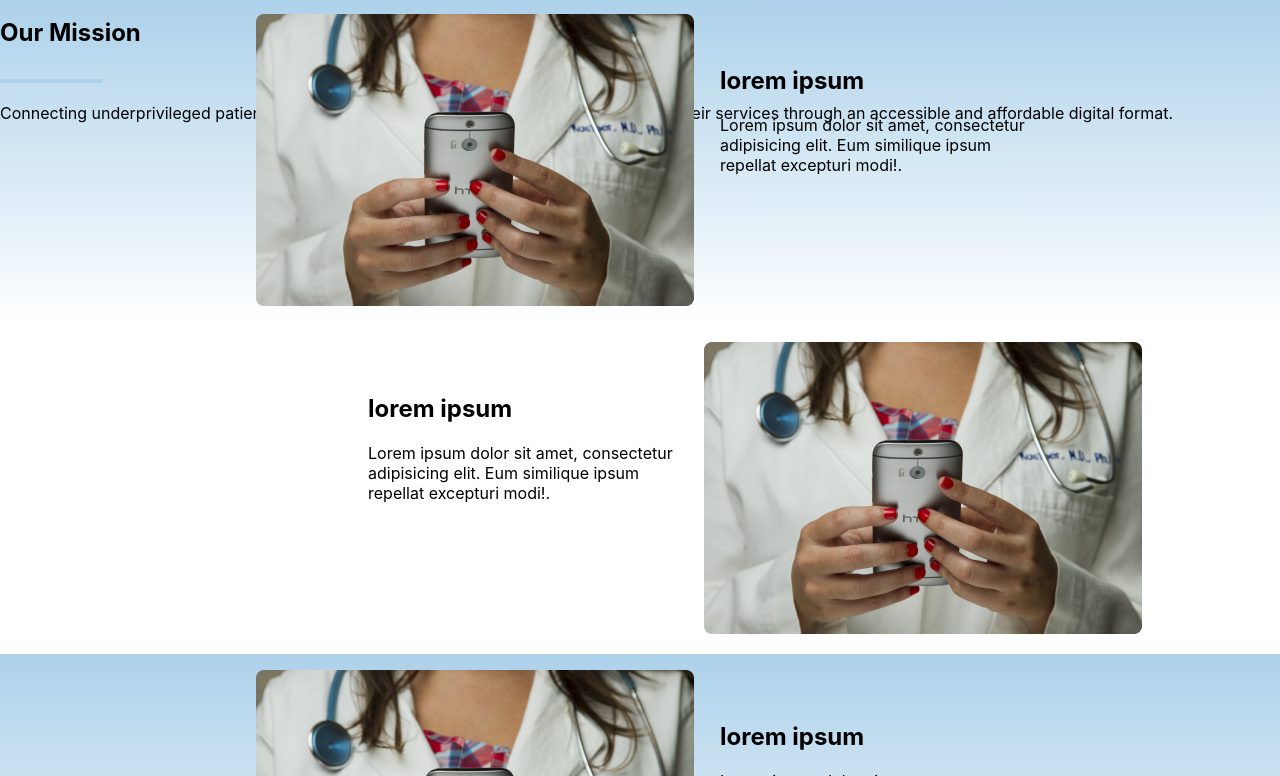
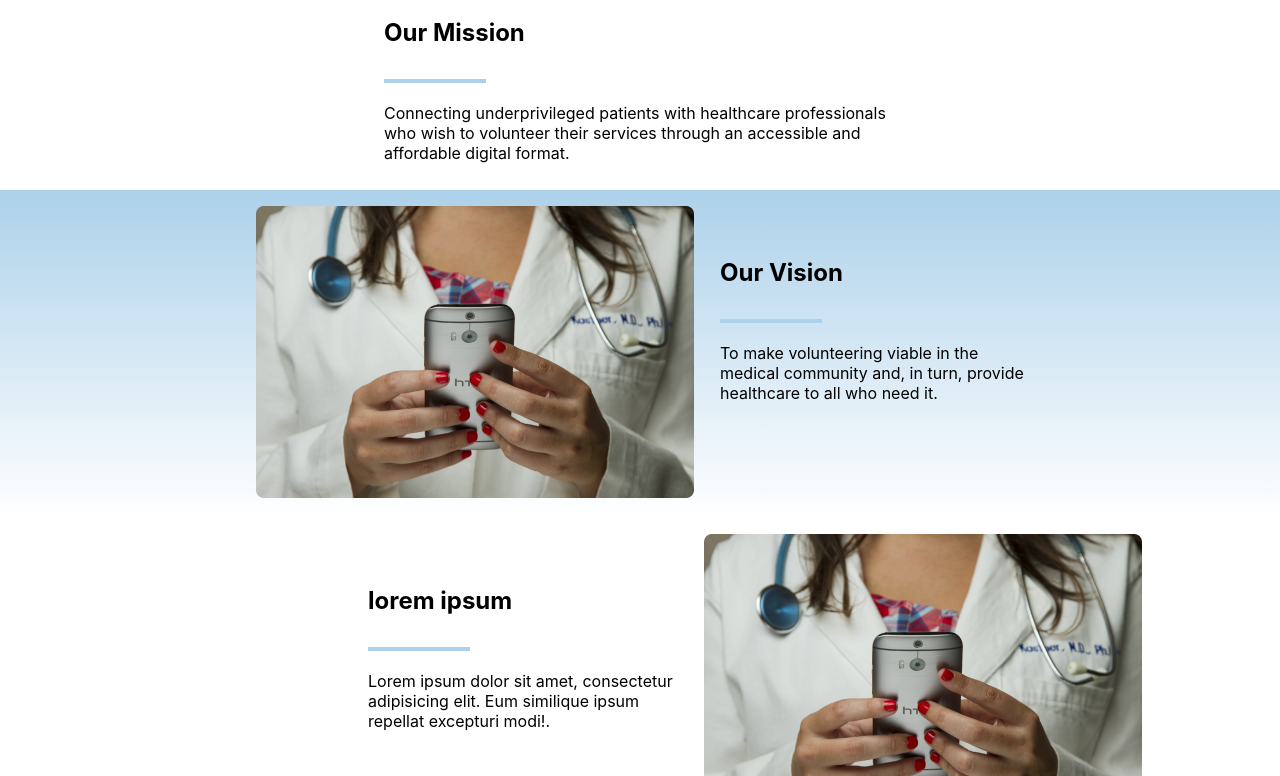
Before and after one commit to dylanwiafe/ey-hackathon-bstn, a React (Create React App) app: page / in a window 1280 px wide. Shown: the part 884-1660 px from the top of the page. Built offline with nearby package versions, Linux system fonts and the light colour scheme.

Commit message:
formatting

```diff
--- a/src/components/Hero/Hero.scss
+++ b/src/components/Hero/Hero.scss
@@ -16,9 +16,11 @@
   &__heading {
     font-size: 48px;
     color: #0c72ad;
+    margin-left: 5rem;
   }
   &__tagline {
     font-size: 20px;
+    margin-left: 5rem;
   }
   &__cta {
     width: 167px;
@@ -39,3 +41,8 @@
     background-color: #c4c4c4;
   }
 }
+
+.mission__container {
+  width: 40%;
+  margin: auto;
+}
--- a/src/components/Values/Values.js
+++ b/src/components/Values/Values.js
@@ -1,12 +1,15 @@
 import React, { Component } from "react";
 import "./Values.scss";
 import templateImage from "../../assets/images/unit__content__model__1.png";
+import Border from "../../assets/images/Border.png";
+
 class Values extends Component {
   render() {
     return (
       <div className="values">
         <div className="values__col--copy">
           <h2 className="values__heading">lorem ipsum</h2>
+          <img src={Border} alt="" />
           <p className="values__copy">
             Lorem ipsum dolor sit amet, consectetur adipisicing elit. Eum
             similique ipsum repellat excepturi modi!.
--- a/src/components/Vision/Vision.js
+++ b/src/components/Vision/Vision.js
@@ -1,6 +1,8 @@
 import React, { Component } from "react";
 import "./Vision.scss";
 import templateImage from "../../assets/images/unit__content__model__1.png";
+import Border from "../../assets/images/Border.png";
+
 class Vision extends Component {
   render() {
     return (
@@ -9,10 +11,11 @@ class Vision extends Component {
           <img className="what-we-do__img" alt="vision" src={templateImage} />
         </div>
         <div className="vision__col--copy">
-          <h2 className="vision__heading">lorem ipsum</h2>
+          <h2 className="vision__heading">Our Vision</h2>
+          <img src={Border} alt="" />
           <p className="vision__copy">
-            Lorem ipsum dolor sit amet, consectetur adipisicing elit. Eum
-            similique ipsum repellat excepturi modi!.
+            To make volunteering viable in the medical community and, in turn,
+            provide healthcare to all who need it.
           </p>
         </div>
       </div>
--- a/src/components/Vision/Vision.scss
+++ b/src/components/Vision/Vision.scss
@@ -1,6 +1,7 @@
 .vision {
   display: flex;
   justify-content: center;
+  margin-top: 12rem;
   &__col--copy {
     width: 25%;
     padding-left: 8rem;
--- a/src/components/WhatWeDo/WhatWeDo.js
+++ b/src/components/WhatWeDo/WhatWeDo.js
@@ -1,6 +1,8 @@
 import React, { Component } from "react";
 import "./WhatWeDo.scss";
 import templateImage from "../../assets/images/unit__content__model__1.png";
+import Border from "../../assets/images/Border.png";
+
 class WhatWeDo extends Component {
   render() {
     return (
@@ -14,6 +16,7 @@ class WhatWeDo extends Component {
         </div>
         <div className="what-we-do__col--copy">
           <h2 className="what-we-do__heading">lorem ipsum</h2>
+          <img src={Border} alt="" />
           <p className="what-we-do__copy">
             Lorem ipsum dolor sit amet, consectetur adipisicing elit. Eum
             similique ipsum repellat excepturi modi!.
--- a/src/pages/HomePage/Homepage.jsx
+++ b/src/pages/HomePage/Homepage.jsx
@@ -16,7 +16,7 @@ function Homepage() {
       <Hero />
       <Vision />
       <Values />
-      <WhatWeDo />
+      {/* <WhatWeDo /> */}
       <Endorsements />
       <Reviews />
       <AppStore />
```
